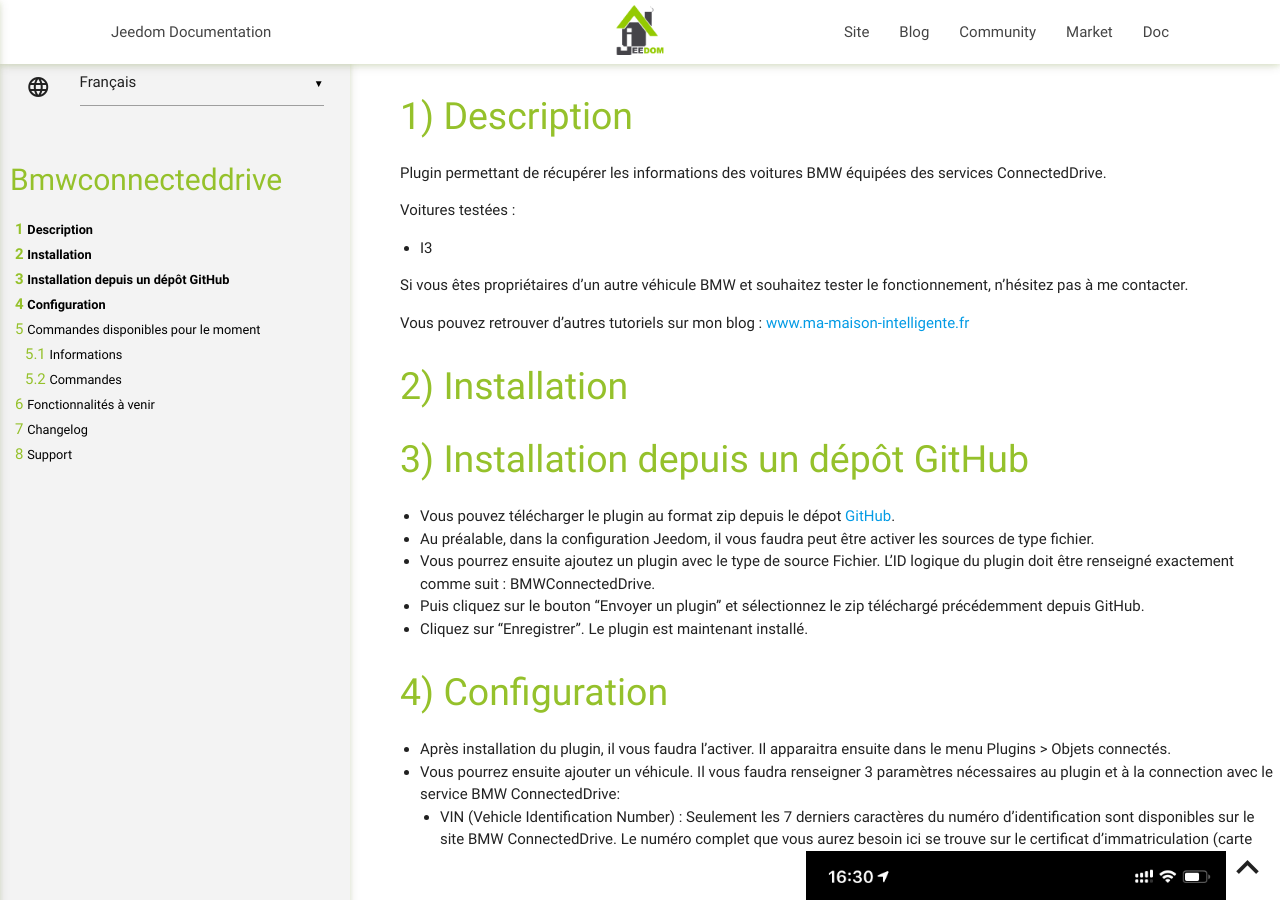
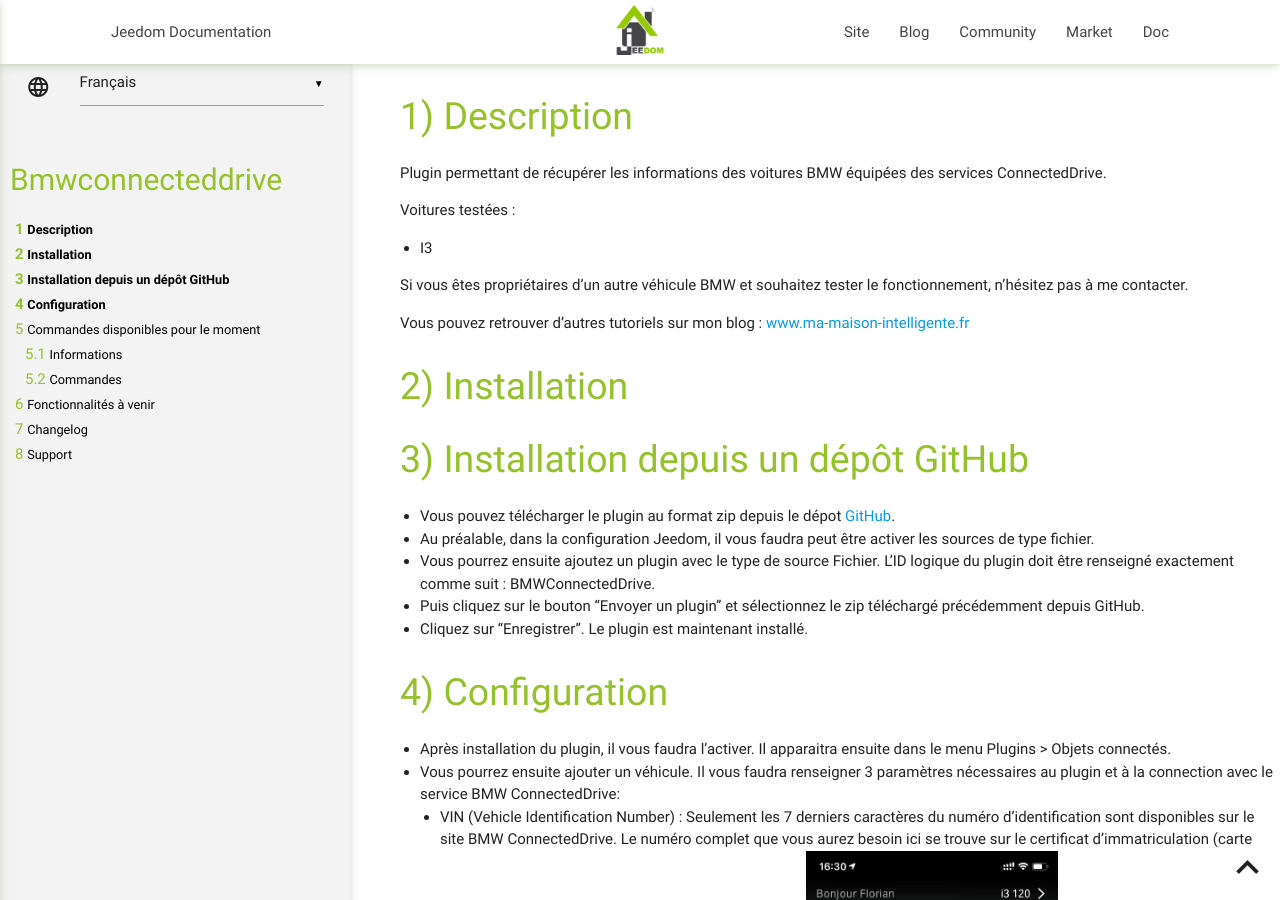
Before and after one commit to flabadens/BMWConnectedDrive, a Jekyll site: the page built from docs/fr_FR/index.md, in a window 1280 px wide and 900 px high. Built offline with Jekyll 4.4.1, drawn with Linux system fonts in a browser that asks for light colours; our own code applies the rules of GitHub Pages for plain Markdown files.

Commit message:
image resizing

```diff
--- a/docs/fr_FR/index.md
+++ b/docs/fr_FR/index.md
@@ -33,7 +33,7 @@ Configuration
 - Vous pourrez ensuite ajouter un véhicule.
 Il vous faudra renseigner 3 paramètres nécessaires au plugin et à la connection avec le service BMW ConnectedDrive:
   - VIN (Vehicle Identification Number) : Seulement les 7 derniers caractères du numéro d'identification sont disponibles sur le site BMW ConnectedDrive. Le numéro complet que vous aurez besoin ici se trouve sur le certificat d'immatriculation (carte grise, champ E) ou sur votre application mobile / infos.
-  <img src="../assets/images/ecran_ios.PNG" width="50%" height="50%">
+  <img src="../assets/images/ecran_ios.PNG" width="30%" height="30%"><br/>
   - Username : identifiant pour accéder au site BMW ConnectedDrive
   - Password : Mot de passe pour accéder au site BMW ConnectedDrive
 - Vous pouvez une fois l'équipement sauvegardé, tester la connexion avec BMW ConnectedDrive. Vous aurez un retour brut des données potentiellement récupérables que nous pourrons utiliser pour tester les nouveaux véhicules BMW.
```
